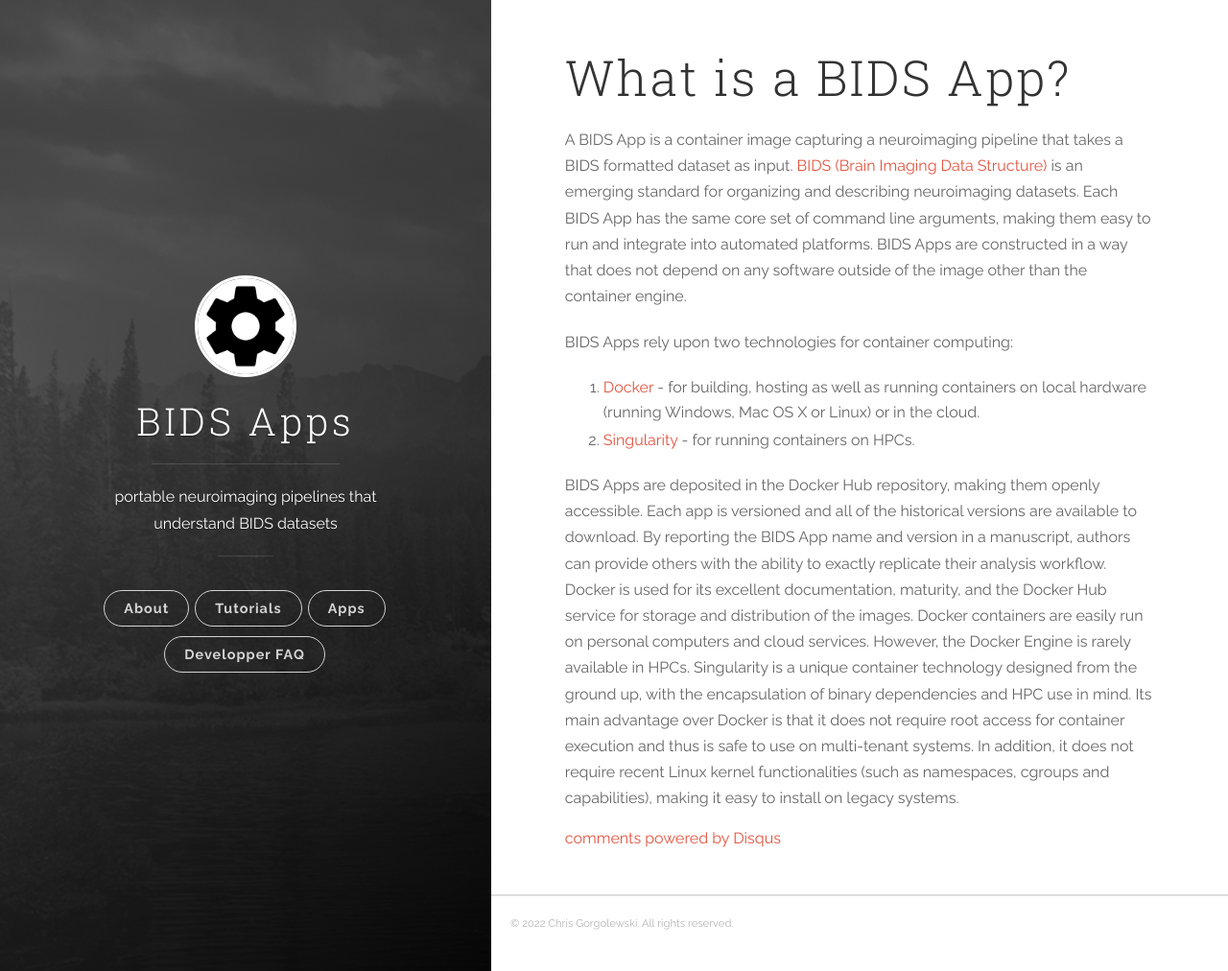
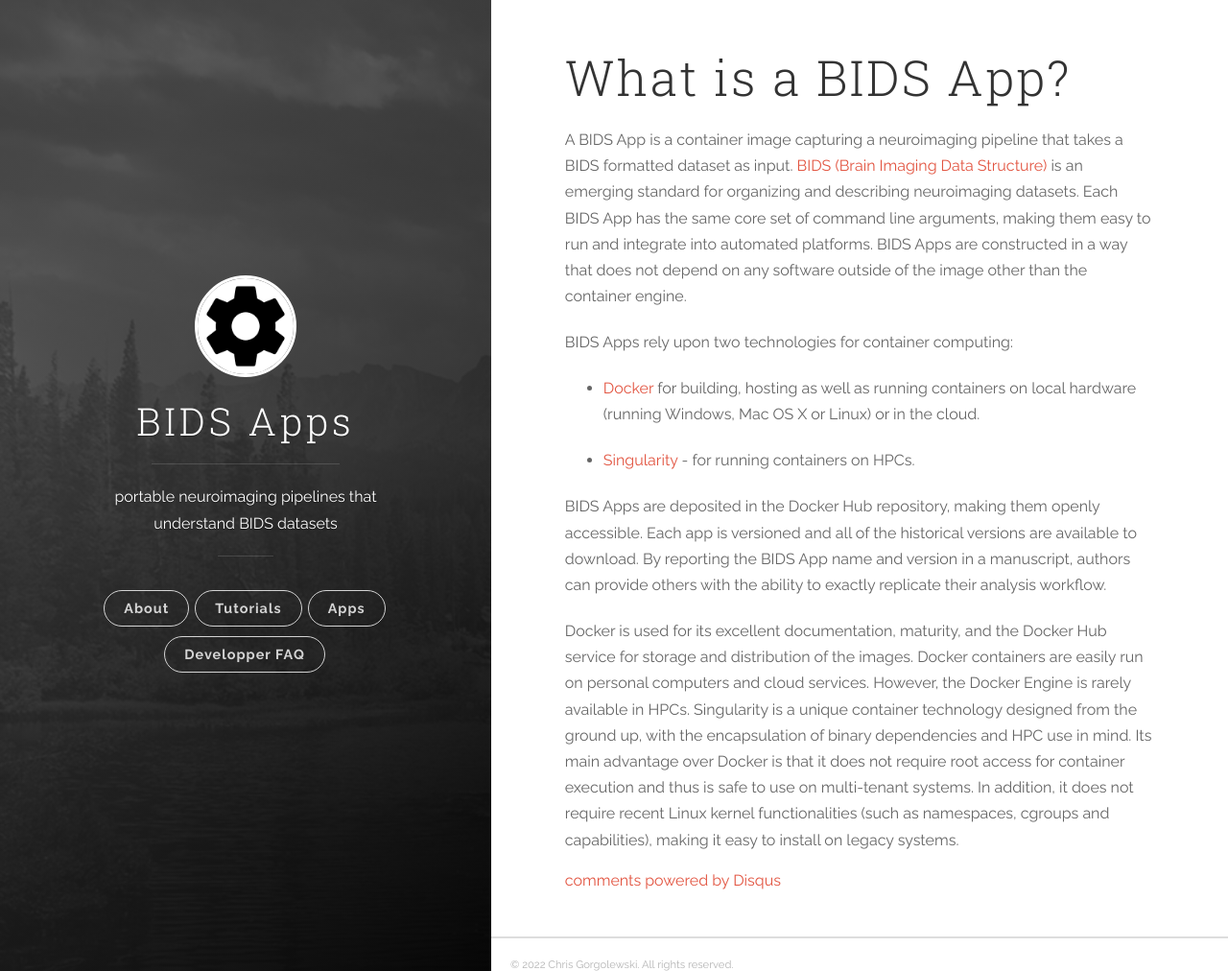
Before and after one commit to bids-apps/bids-apps.github.io, a Jekyll site: the page built from about.md, in a window 1280 px wide and 1012 px high. Shown: the whole window at 96% size. Built offline with Jekyll 4.4.1, drawn with Linux system fonts in a browser that asks for light colours; nearby versions of some CDN libraries; comment, search, counter and statistics services are not loaded; some of the changed lines change nothing that is shown.

Commit message:
markdownify about page

```diff
--- a/_config.yml
+++ b/_config.yml
@@ -42,6 +42,12 @@ kramdown:
   hard_wrap: false
 
 gems: ["jekyll-paginate"]
+
+pages:
+  - src: "BIDS-Apps/example"
+    name: "bids/example"
+
+
 apps:
   - gh: "BIDS-Apps/example"
     dh: "bids/example"
--- a/about.md
+++ b/about.md
@@ -1,61 +1,37 @@
 ---
-layout: default
+layout: post
+title: What is a BIDS App?
 ---
 
-<article class="post-container post-container--single">
-  <header class="post-header">
-    <h1 class="post-title">What is a BIDS App?</h1>
-  </header>
+A BIDS App is a container image capturing a neuroimaging pipeline that takes a
+BIDS formatted dataset as input.
+[BIDS (Brain Imaging Data Structure)](http://bids.neuroimaging.io) is an
+emerging standard for organizing and describing neuroimaging datasets. Each BIDS
+App has the same core set of command line arguments, making them easy to run and
+integrate into automated platforms. BIDS Apps are constructed in a way that does
+not depend on any software outside of the image other than the container engine.
 
-  <p>
-    A BIDS App is a container image capturing a neuroimaging pipeline that takes
-    a BIDS formatted dataset as input.
-    <a href="http://bids.neuroimaging.io"
-      >BIDS (Brain Imaging Data Structure)</a
-    >
-    is an emerging standard for organizing and describing neuroimaging datasets.
-    Each BIDS App has the same core set of command line arguments, making them
-    easy to run and integrate into automated platforms. BIDS Apps are
-    constructed in a way that does not depend on any software outside of the
-    image other than the container engine.
-  </p>
-  <p>BIDS Apps rely upon two technologies for container computing:</p>
+BIDS Apps rely upon two technologies for container computing:
 
-  <ol>
-    <li>
-      <a href="http://docker.com">Docker</a> - for building, hosting as well as
-      running containers on local hardware (running Windows, Mac OS X or Linux)
-      or in the cloud.
-    </li>
-    <li>
-      <a href="http://singularity.lbl.gov/">Singularity</a> - for running
-      containers on HPCs.
-    </li>
-  </ol>
+- [Docker](http://docker.com) for building, hosting as well as running
+  containers on local hardware (running Windows, Mac OS X or Linux) or in the
+  cloud.
 
-  <p>
-    BIDS Apps are deposited in the Docker Hub repository, making them openly
-    accessible. Each app is versioned and all of the historical versions are
-    available to download. By reporting the BIDS App name and version in a
-    manuscript, authors can provide others with the ability to exactly replicate
-    their analysis workflow. Docker is used for its excellent documentation,
-    maturity, and the Docker Hub service for storage and distribution of the
-    images. Docker containers are easily run on personal computers and cloud
-    services. However, the Docker Engine is rarely available in HPCs.
-    Singularity is a unique container technology designed from the ground up,
-    with the encapsulation of binary dependencies and HPC use in mind. Its main
-    advantage over Docker is that it does not require root access for container
-    execution and thus is safe to use on multi-tenant systems. In addition, it
-    does not require recent Linux kernel functionalities (such as namespaces,
-    cgroups and capabilities), making it easy to install on legacy systems.
-  </p>
+- [Singularity](http://singularity.lbl.gov/) - for running containers on HPCs.
 
-  {% if page.comments != false and site.disqus_shortname %}
-    <section id="disqus_thread"></section>
-    <!-- /#disqus_thread -->
-  {% endif %}
-  {% if page.comments != false %}
-    {% include disqus.html %}
-  {% endif %}
+BIDS Apps are deposited in the Docker Hub repository, making them openly
+accessible. Each app is versioned and all of the historical versions are
+available to download. By reporting the BIDS App name and version in a
+manuscript, authors can provide others with the ability to exactly replicate
+their analysis workflow.
 
-</article>
+Docker is used for its excellent documentation, maturity, and the Docker Hub
+service for storage and distribution of the images. Docker containers are easily
+run on personal computers and cloud services. However, the Docker Engine is
+rarely available in HPCs. Singularity is a unique container technology designed
+from the ground up, with the encapsulation of binary dependencies and HPC use in
+mind. Its main advantage over Docker is that it does not require root access for
+container execution and thus is safe to use on multi-tenant systems. In
+addition, it does not require recent Linux kernel functionalities (such as
+namespaces, cgroups and capabilities), making it easy to install on legacy
+systems.
```
